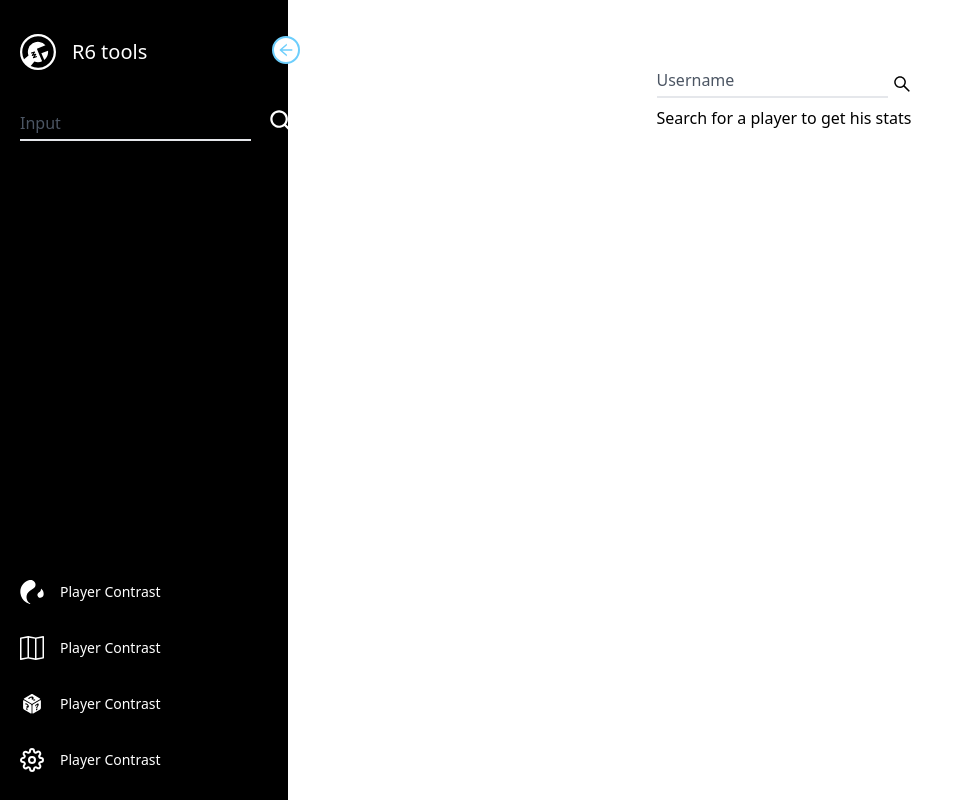
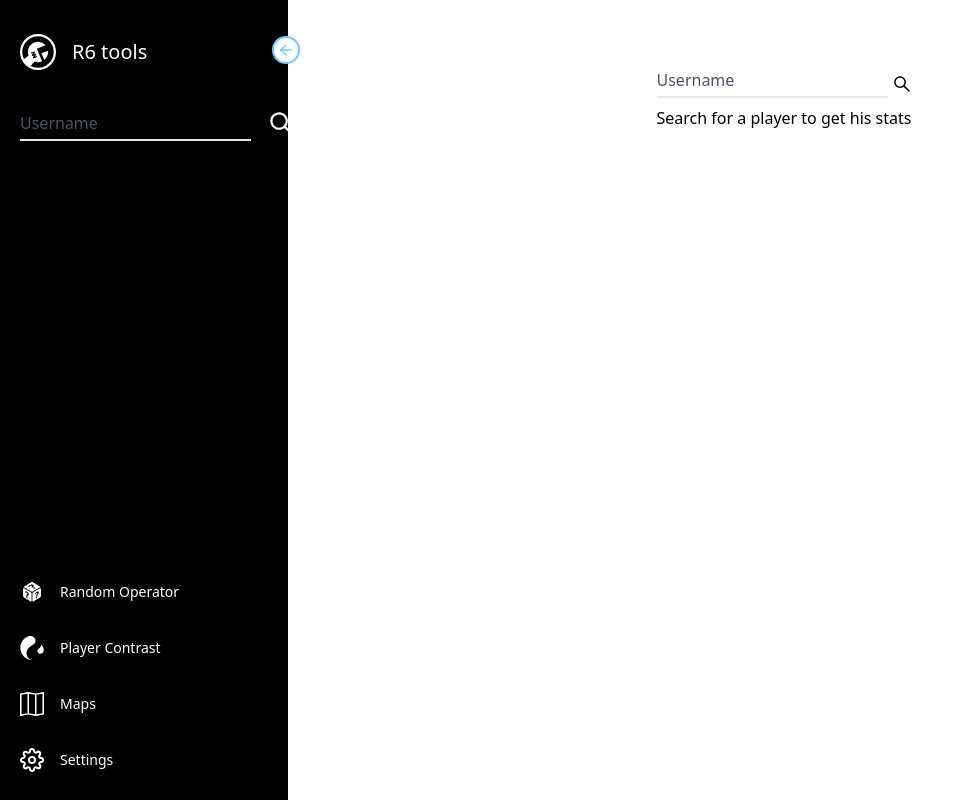
Before and after one commit to julian428/r6tools, a Next.js app: page / in a window 1280 px wide. Shown: the whole page, without its empty margins (0-954 px from the left). Built offline with nearby package versions, Linux system fonts and the light colour scheme.

Commit message:
- fixed the loading state in nav searchbar

```diff
--- a/app/components/MainNav.tsx
+++ b/app/components/MainNav.tsx
@@ -22,15 +22,15 @@ export default function MainNav() {
   const [open, setOpen] = useState(true);
 
   const pages = [
+    { label: "Random Operator", icon: RandomIcon, link: "/random-op" },
     { label: "Player Contrast", icon: ContrastIcon, link: "/player-contrast" },
-    { label: "Player Contrast", icon: MapIcon, link: "/maps" },
-    { label: "Player Contrast", icon: RandomIcon, link: "/random-op" },
-    { label: "Player Contrast", icon: SettingsIcon, link: "/settings" },
+    { label: "Maps", icon: MapIcon, link: "/maps" },
+    { label: "Settings", icon: SettingsIcon, link: "/settings" },
   ];
 
   useEffect(() => {
     setOpen(!(window.innerWidth < 769));
-  }, [window.innerWidth]);
+  }, []);
 
   return (
     <nav
@@ -62,12 +62,18 @@ export default function MainNav() {
             R6 tools
           </h1>
         </header>
-        <NavPlayerSearch show={open} />
+        <NavPlayerSearch
+          label="username"
+          show={open}
+        />
       </div>
-      <aside className="flex md:flex-col gap-8 md:gap-4">
+      <aside className="flex md:flex-col gap-8 md:gap-4 items-start">
         {pages.map((page: PageType) => {
           return (
-            <section className="flex md:gap-x-4 h-full justify-center items-center md:h-[40px] transition-all">
+            <section
+              key={page.label}
+              className="flex md:gap-x-4 h-full justify-center items-center md:h-[40px] transition-all"
+            >
               <Link href={page.link}>
                 <page.icon className="text-2xl" />
               </Link>
--- a/app/components/NavPlayerSearch.tsx
+++ b/app/components/NavPlayerSearch.tsx
@@ -1,5 +1,6 @@
 import Link from "next/link";
-import { LegacyRef, forwardRef } from "react";
+import { usePathname, useRouter } from "next/navigation";
+import { FormEvent, useEffect, useRef, useState } from "react";
 import {
   AiOutlineSearch as SearchIcon,
   AiOutlineLoading as LoadingIcon,
@@ -11,12 +12,31 @@ interface Props {
   props?: any[];
 }
 
-export default forwardRef(function StandardInput(
-  { label, show, ...props }: Props,
-  ref: LegacyRef<HTMLInputElement> | undefined
-) {
+export default function StandardInput({ label, show, ...props }: Props) {
+  const [loading, setLoading] = useState(false);
+  const [oldPath, setOldPath] = useState("/");
+  const userNameRef = useRef<HTMLInputElement>(null);
+  const router = useRouter();
+  const pathName = usePathname();
+
+  const searchHandler = (event: FormEvent) => {
+    event.preventDefault();
+    setLoading(true);
+    const userName = userNameRef.current?.value || "";
+    router.push(`/stats/${userName}`);
+  };
+
+  useEffect(() => {
+    if (pathName === oldPath) return;
+    setOldPath(pathName);
+    setLoading(false);
+  }, [pathName]);
+
   return (
-    <section className="flex h-full justify-center items-center md:h-[40px] transition-all">
+    <form
+      onSubmit={searchHandler}
+      className="flex h-full justify-center items-center md:h-[40px] transition-all"
+    >
       <Link
         href="/stats"
         className={`${show && "hide"}`}
@@ -31,19 +51,25 @@ export default forwardRef(function StandardInput(
           id={label || "input"}
           {...props}
           autoComplete="off"
-          ref={ref}
+          ref={userNameRef}
+          disabled={loading}
+          required
           className="border-b-2 outline-none py-1 peer focus:border-10 focus:border-b-2 transition-colors bg-transparent"
         />
         <label
           htmlFor={label || "input"}
-          className="absolute text-gray-600 left-0 top-1 peer-focus:text-10 capitalize cursor-text peer-focus:text-xs peer-focus:-top-4 peer-disabled:-top-4 peer-disabled:text-xs transition-all"
+          className="absolute text-gray-600 -z-10 left-0 top-1 peer-focus:text-10 capitalize cursor-text peer-focus:text-xs peer-focus:-top-4 peer-disabled:-top-4 peer-disabled:text-xs transition-all"
         >
           {label || "input"}
         </label>
-        <div>
-          <SearchIcon className="cursor-pointer duration-500 text-3xl" />
-        </div>
+        <button>
+          {loading ? (
+            <LoadingIcon className="duration-500 text-2xl animate-spin" />
+          ) : (
+            <SearchIcon className="cursor-pointer duration-500 text-3xl" />
+          )}
+        </button>
       </div>
-    </section>
+    </form>
   );
-});
+}
```
